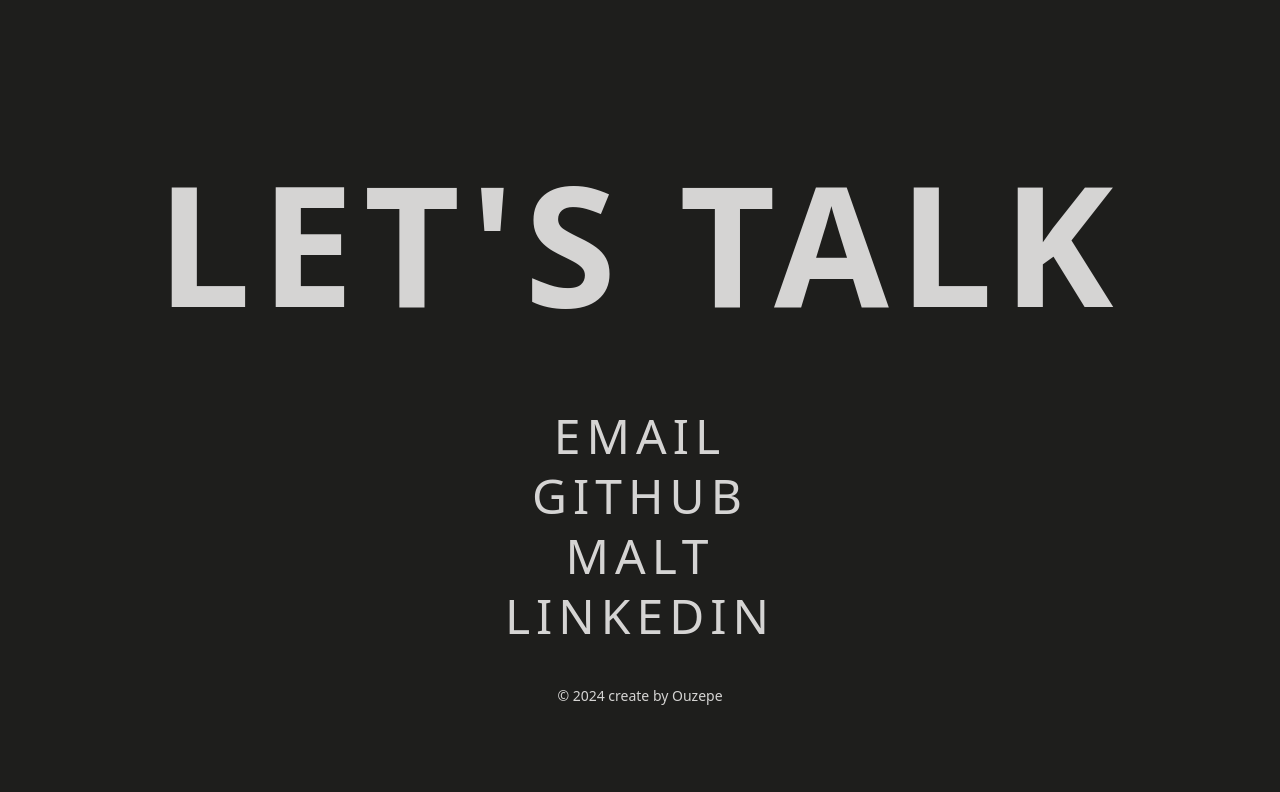
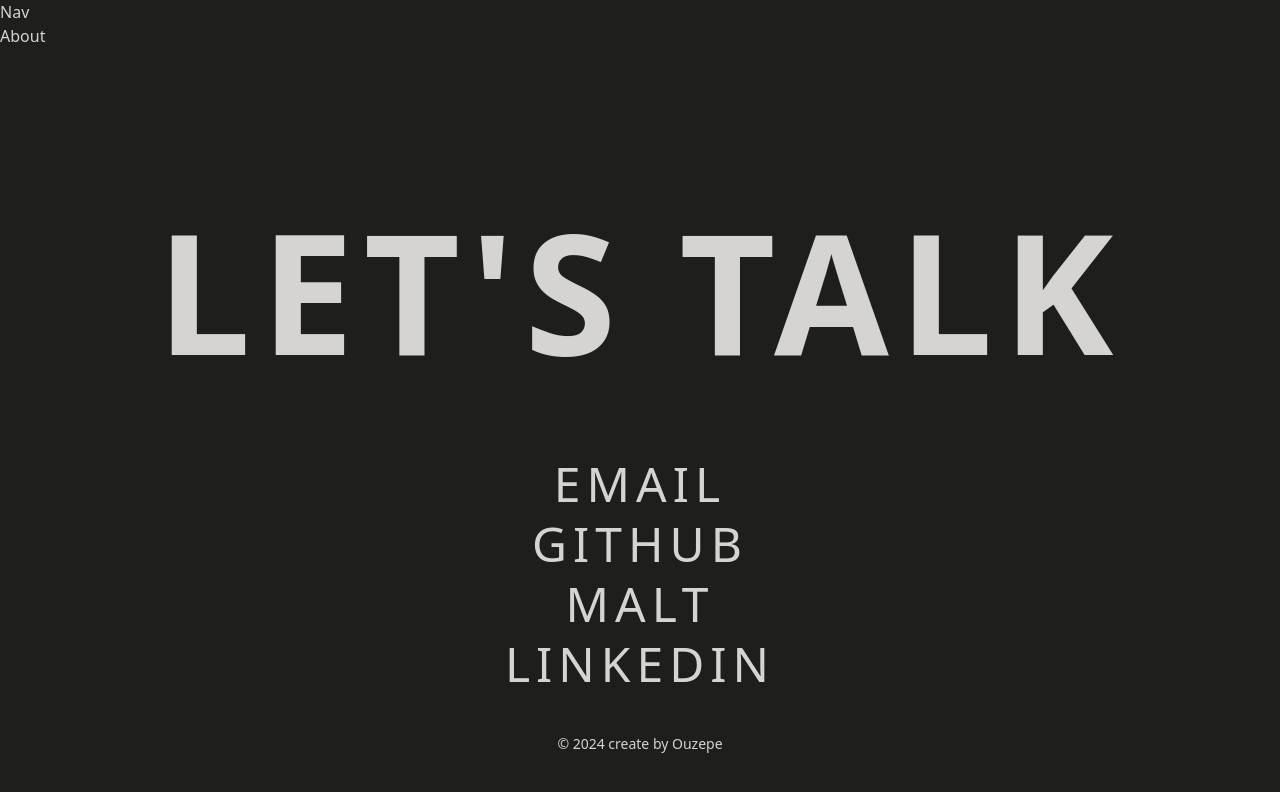
Before and after one commit to ouzepe/portfolio_v4, a Next.js app: page / in a window 1280 px wide. Shown: the top 792 px of the page. Built offline with nearby package versions, Linux system fonts and the light colour scheme.

Commit message:
clear read me

```diff
--- a/app/page.tsx
+++ b/app/page.tsx
@@ -1,8 +1,12 @@
+import { About } from "~/components/About";
 import Footer from "~/components/Footer";
+import { Nav } from "~/components/Nav";
 
 export default function Home() {
   return (
     <main className='h-[100dvh]'>
+      <Nav />
+      <About />
       <Footer />
     </main>
   );
--- /dev/null
+++ b/components/About.tsx
@@ -0,0 +1,7 @@
+import React from 'react'
+
+export const About = () => {
+  return (
+    <div>About</div>
+  )
+}
--- /dev/null
+++ b/components/Nav.tsx
@@ -0,0 +1,5 @@
+import React from "react";
+
+export const Nav = () => {
+  return <nav>Nav</nav>;
+};
```
Also changed, not shown: 1 other file (tests, documents, lock files or other folders).
